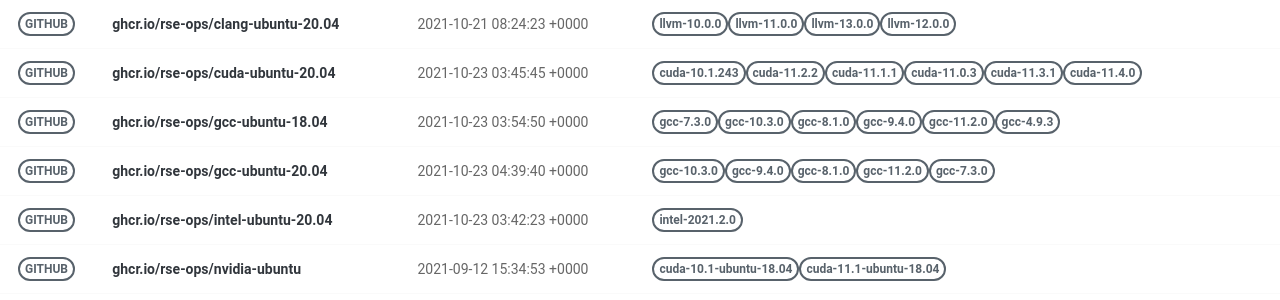
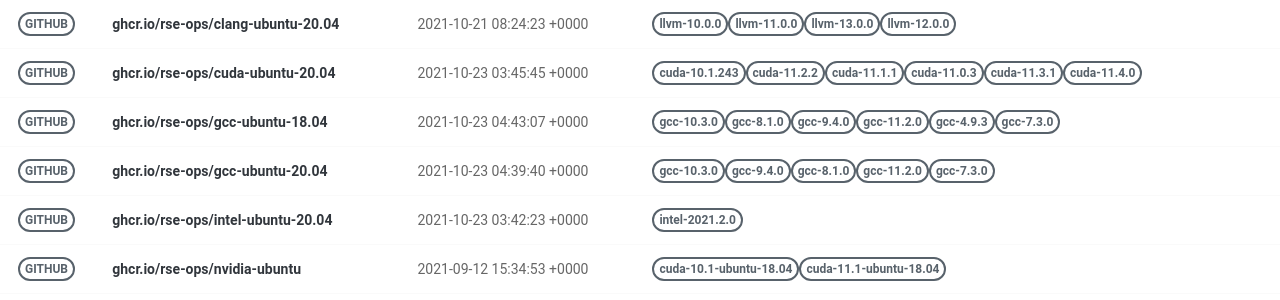
Before and after one commit to rse-ops/docker-images, a Jekyll site: the page built from pages/index.md, in a window 1280 px wide. Shown: the part 179-479 px from the top of the page. Built offline with Jekyll 4.4.1, drawn with Linux system fonts in a browser that asks for light colours; nearby versions of some CDN libraries.

Commit message:
Automated push to update library 2021-10-23

```diff
--- a/_library/ghcr.io-rse-ops-gcc-ubuntu-18.04.md
+++ b/_library/ghcr.io-rse-ops-gcc-ubuntu-18.04.md
@@ -1,14 +1,11 @@
 ---
 layout: container
 name: ghcr.io/rse-ops/gcc-ubuntu-18.04
-updated_at: 2021-10-23 03:54:50.085740
+updated_at: 2021-10-23 04:43:07.951353
 
 
 container_url: https://github.com/orgs/rse-ops/packages/container/package/gcc-ubuntu-18.04
 versions:
- - tag: gcc-7.3.0
-   dockerfile: https://github.com/rse-ops/docker-images/blob/main/ubuntu/gcc/Dockerfile
-   manifest: https://crane.ggcr.dev/manifest/ghcr.io/rse-ops/gcc-ubuntu-18.04:gcc-7.3.0
  - tag: gcc-10.3.0
    dockerfile: https://github.com/rse-ops/docker-images/blob/main/ubuntu/gcc/Dockerfile
    manifest: https://crane.ggcr.dev/manifest/ghcr.io/rse-ops/gcc-ubuntu-18.04:gcc-10.3.0
```
Also changed, not shown: other parts of _library/ghcr.io-rse-ops-gcc-ubuntu-18.04.md (+3 -0 lines).
